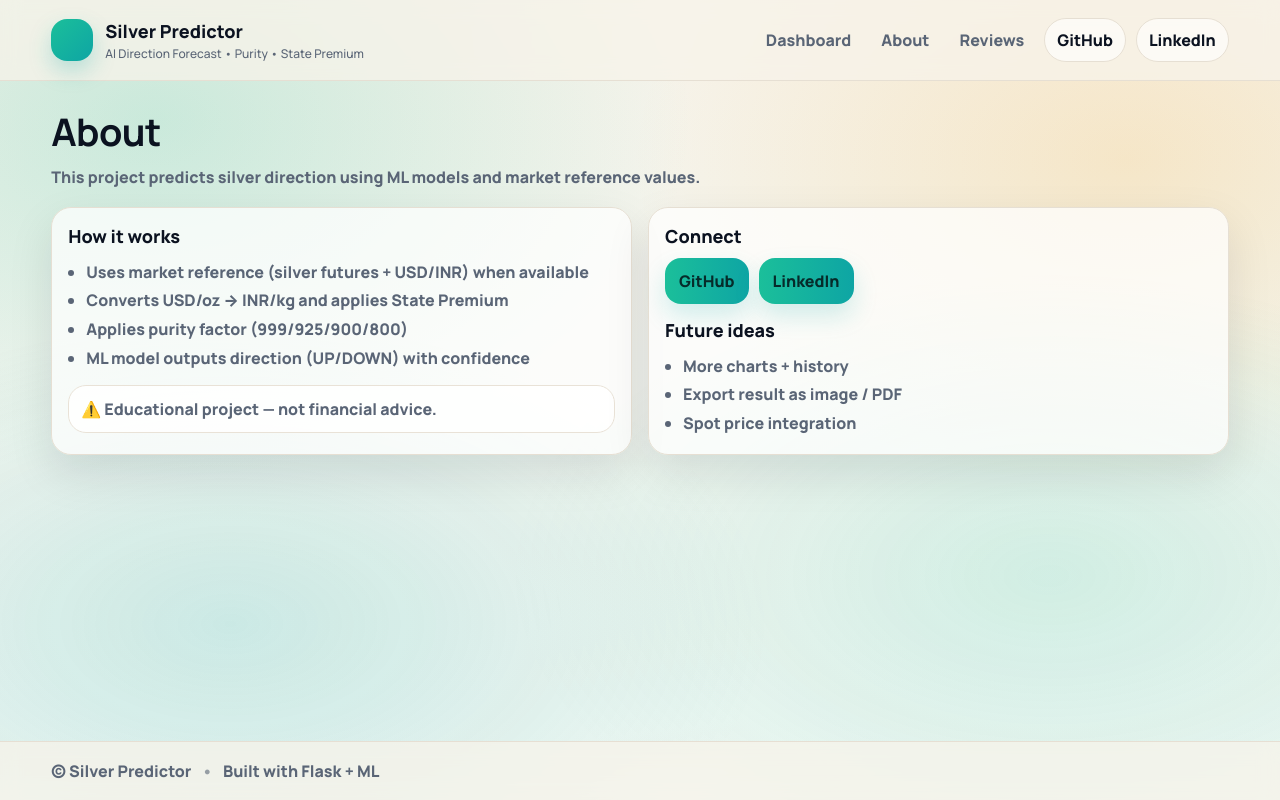
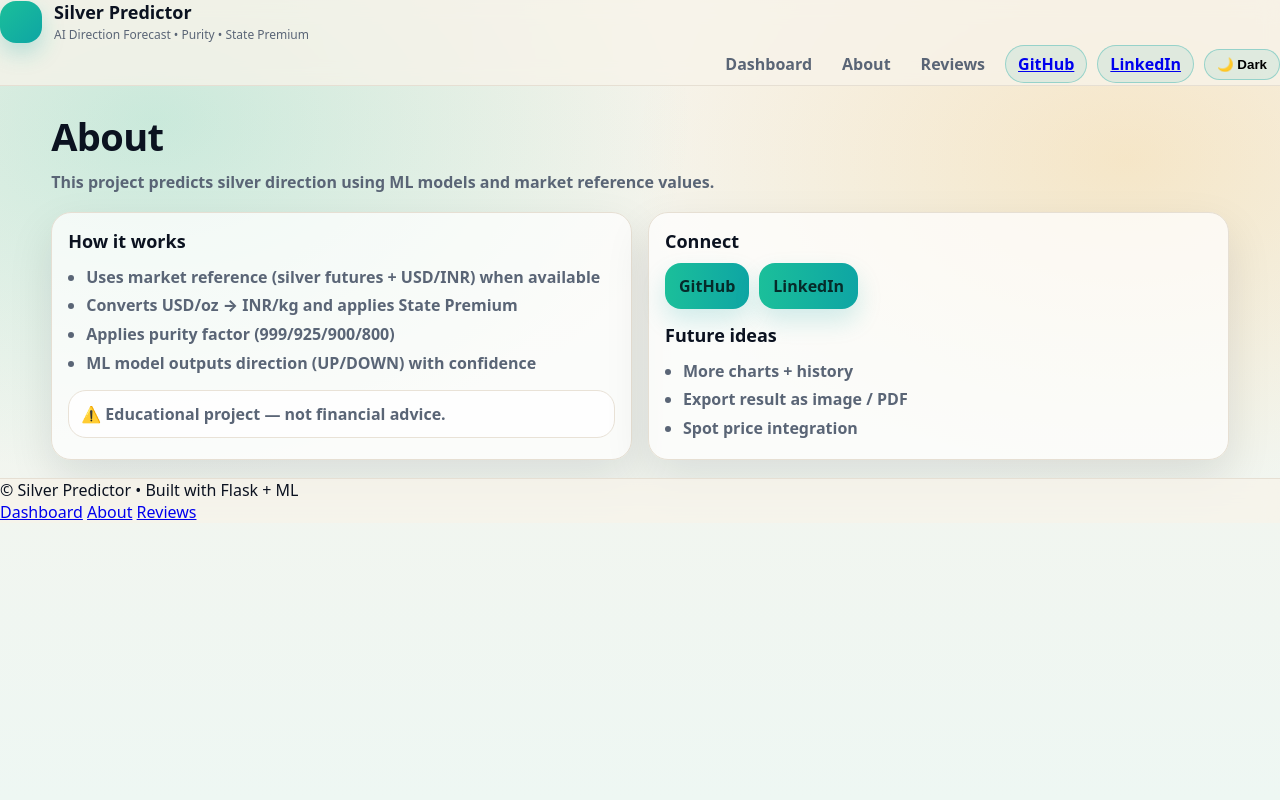
Before and after one commit to Bhavy123321/Silver-Price-Predictor, a Flask app: page /about in a window 1280 px wide. Run offline with Flask 3, Linux system fonts and the light colour scheme.

Commit message:
Update base.html

```diff
--- a/templates/base.html
+++ b/templates/base.html
@@ -1,22 +1,16 @@
 <!doctype html>
-<html lang="en">
+<html lang="en" data-theme="light">
 <head>
-  <meta charset="utf-8"/>
-  <meta name="viewport" content="width=device-width,initial-scale=1"/>
+  <meta charset="utf-8" />
+  <meta name="viewport" content="width=device-width, initial-scale=1" />
   <title>Silver Predictor</title>
 
-  <link rel="preconnect" href="https://fonts.googleapis.com">
-  <link rel="preconnect" href="https://fonts.gstatic.com" crossorigin>
-  <link href="https://fonts.googleapis.com/css2?family=Manrope:wght@500;700;800&display=swap" rel="stylesheet">
+  <link rel="stylesheet" href="{{ url_for('static', filename='style.css', v=cache_bust) }}">
 
-  <link rel="stylesheet" href="{{ url_for('static', filename='style.css') }}?v={{ cache_bust }}">
 </head>
-
-<body class="app-shell">
-  <div class="bg"></div>
+<body>
 
   <header class="topbar">
-    <div class="container topbar-inner">
     <div class="brand">
       <div class="logo"></div>
       <div>
@@ -29,18 +23,26 @@
       <a class="nav-link" href="{{ url_for('index') }}">Dashboard</a>
       <a class="nav-link" href="{{ url_for('about') }}">About</a>
       <a class="nav-link" href="{{ url_for('reviews') }}">Reviews</a>
-        <a class="btn-chip" href="{{ social.github }}" target="_blank" rel="noopener">GitHub</a>
-        <a class="btn-chip" href="{{ social.linkedin }}" target="_blank" rel="noopener">LinkedIn</a>
+
+      <a class="pill" href="{{ social.github }}" target="_blank" rel="noreferrer">GitHub</a>
+      <a class="pill" href="{{ social.linkedin }}" target="_blank" rel="noreferrer">LinkedIn</a>
+
+      <!-- Theme toggle -->
+      <button id="themeToggle" class="pill theme-btn" type="button" aria-label="Toggle theme">
+        <span id="themeIcon">🌙</span>
+        <span id="themeText">Dark</span>
+      </button>
     </nav>
-    </div>
   </header>
 
-  <main class="container main">
+  <main class="container">
     {% with messages = get_flashed_messages(with_categories=true) %}
       {% if messages %}
-        {% for cat, msg in messages %}
-          <div class="toast {{ cat }}">{{ msg }}</div>
+        <div class="flash-wrap">
+          {% for category, message in messages %}
+            <div class="flash {{ category }}">{{ message }}</div>
           {% endfor %}
+        </div>
       {% endif %}
     {% endwith %}
 
@@ -48,11 +50,14 @@
   </main>
 
   <footer class="footer">
-    <div class="container footer-inner">
-      <span>© Silver Predictor</span>
-      <span class="dot">•</span>
-      <span>Built with Flask + ML</span>
+    <div>© Silver Predictor • Built with Flask + ML</div>
+    <div class="footer-links">
+      <a href="{{ url_for('index') }}">Dashboard</a>
+      <a href="{{ url_for('about') }}">About</a>
+      <a href="{{ url_for('reviews') }}">Reviews</a>
     </div>
   </footer>
+
+  <script src="{{ url_for('static', filename='app.js', v=cache_bust) }}"></script>
 </body>
 </html>
```
Lines whose indentation alone changed are shown as unchanged.
